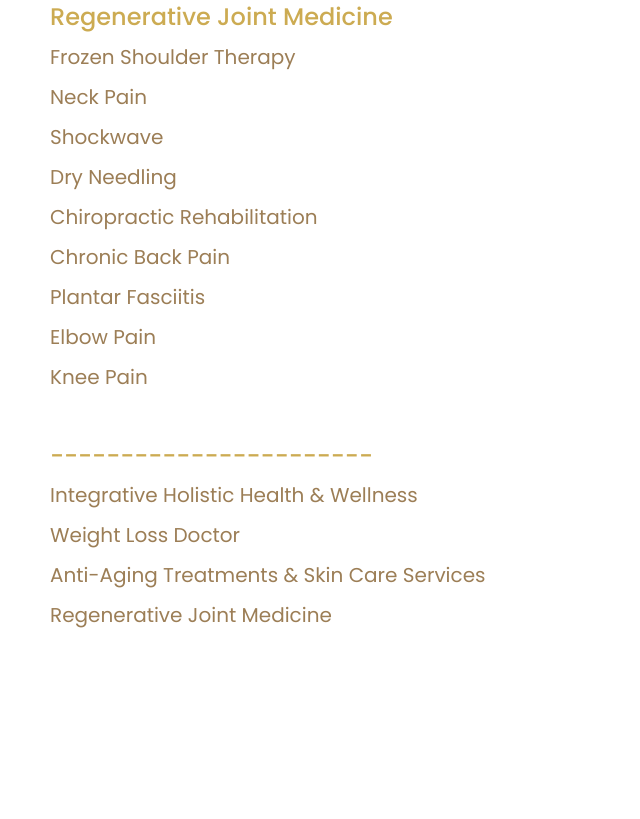
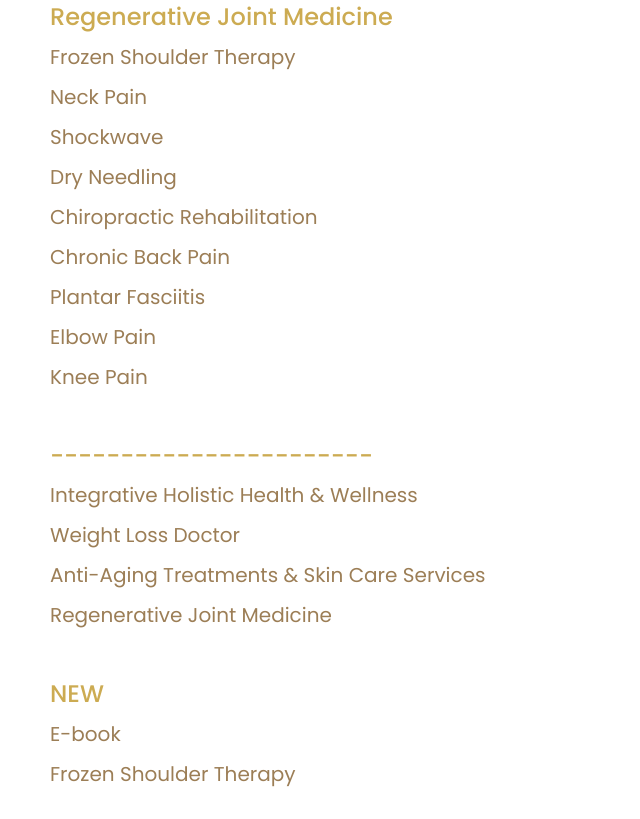
Before and after one commit to IraMonasteretska/ReBalance, a plain HTML site: page sitemap.html in a window 1280 px wide. Shown: the part 2170-2989 px from the top of the page, without its empty margins (0-640 px from the left). Before the commit the page ends 2830 px from the top, so only its background shows below. Drawn offline with Linux system fonts and the light colour scheme; files whose address does not match are found by name; a web font is replaced by a local one.

Commit message:
Add files via upload

```diff
--- a/sitemap.html
+++ b/sitemap.html
@@ -166,6 +166,12 @@
       <a class="sitemap__link" target="_blank" href="joint-medicine.html">Regenerative Joint Medicine</a>
     </div>
 
+    <div class="sitemap__section">
+      <h2>NEW</h2>
+      <a class="sitemap__link" target="_blank" href="ebook.html">E-book</a>
+      <a class="sitemap__link" target="_blank" href="frozen-shoulder-therapy-v2.html">Frozen Shoulder Therapy</a>
+    </div>
+
   </section>
 
 
```
